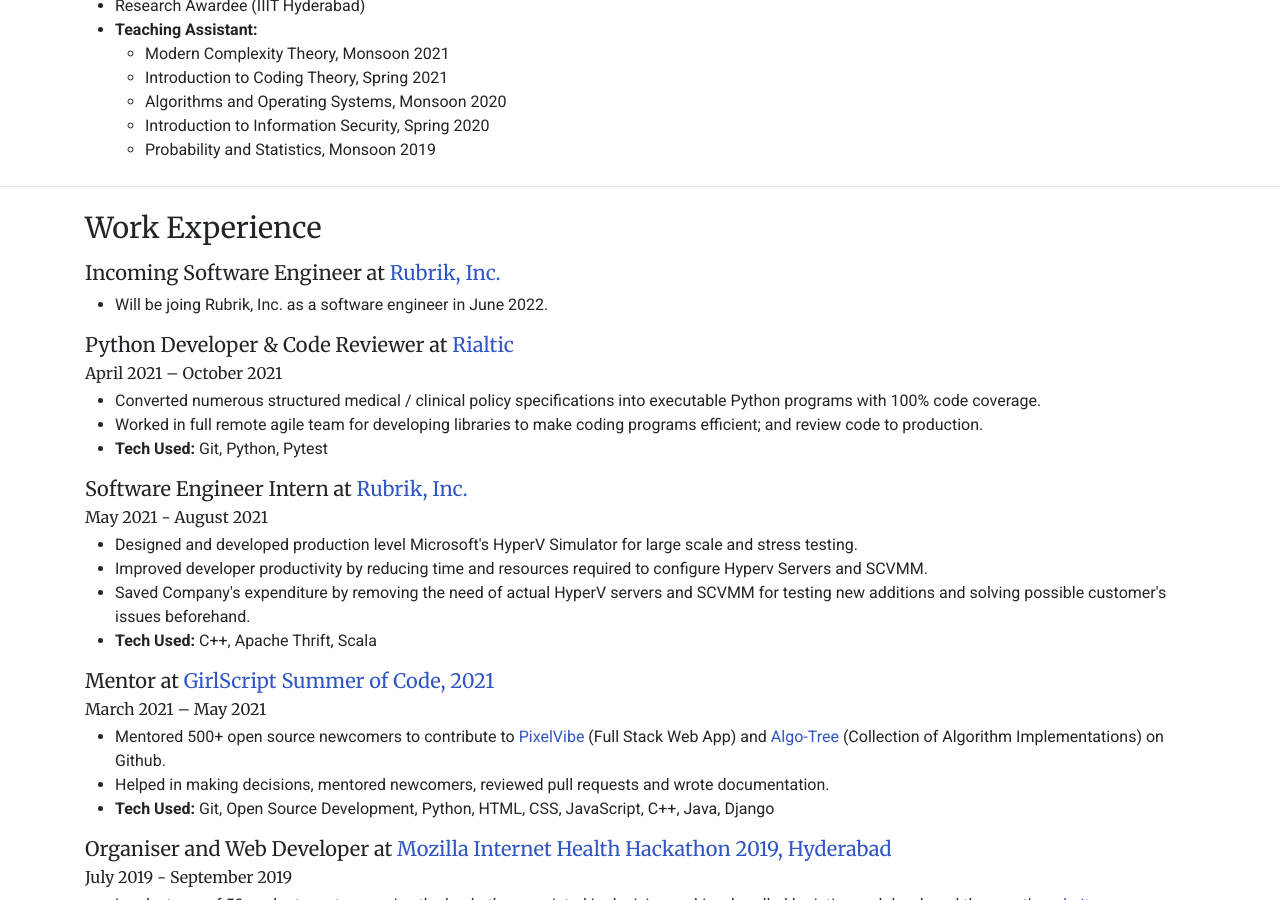
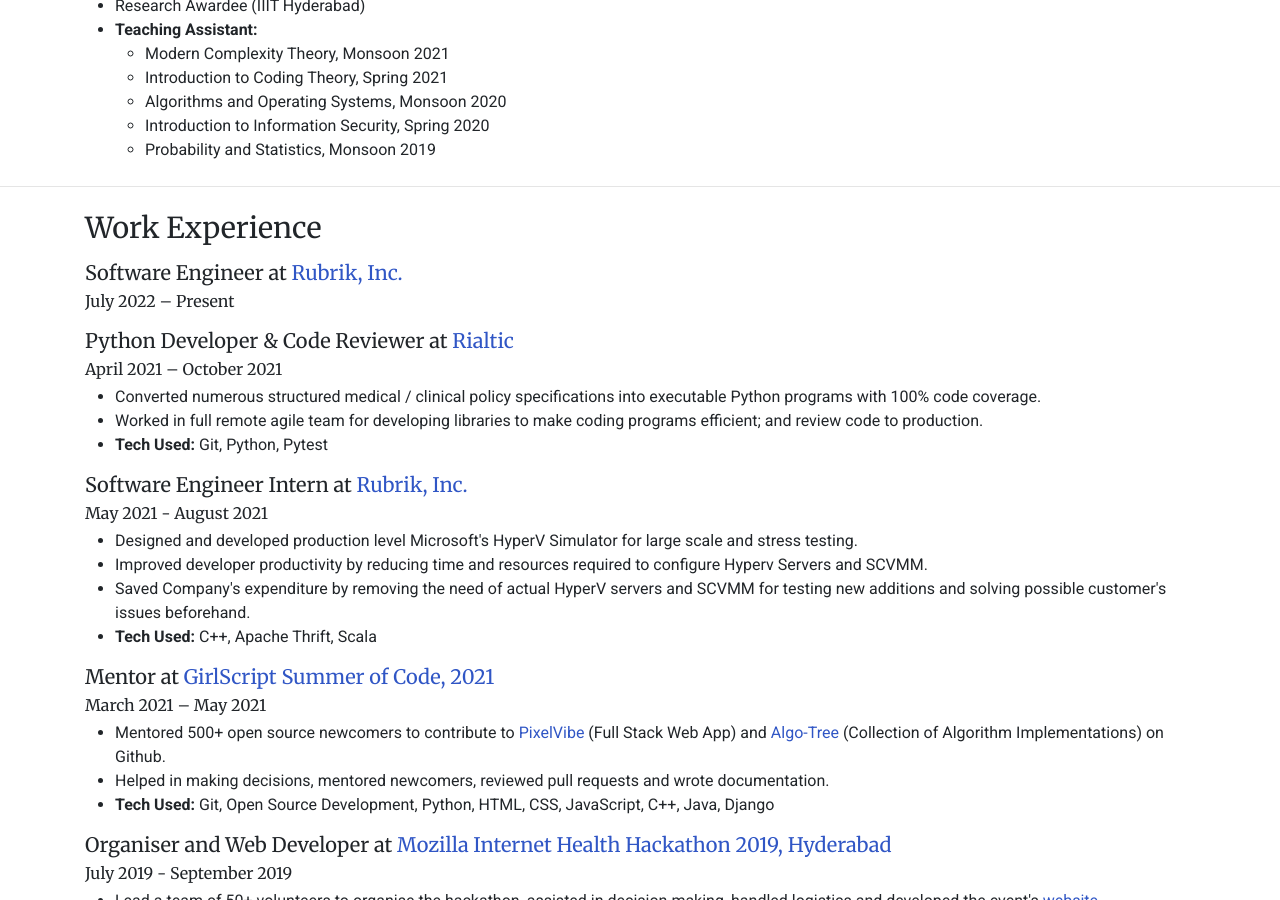
Before and after one commit to rish-singhal/rish-singhal.github.io, a Jekyll site: the page built from pages/resume.html, in a window 1280 px wide and 900 px high, scrolled down 352 px. Built offline with Jekyll 4.4.1, drawn with Linux system fonts in a browser that asks for light colours; nearby versions of some CDN libraries.

Commit message:
Update resume:: Rubrik

```diff
--- a/pages/resume.html
+++ b/pages/resume.html
@@ -40,13 +40,9 @@
   <h2>Work Experience</h2>
 
   <h4>
-    Incoming Software Engineer at <a href="https://www.rubrik.com">Rubrik, Inc.</a>
+    Software Engineer at <a href="https://www.rubrik.com">Rubrik, Inc.</a>
   </h4>
-  <ul>
-    <li>
-      Will be joing Rubrik, Inc. as a software engineer in June 2022.
-    </li>
-  </ul>
+  <p class="dates">July 2022 – Present</p>
 
   <h4>
     Python Developer & Code Reviewer at <a href="https://www.rialtic.io"> Rialtic </a>
```
